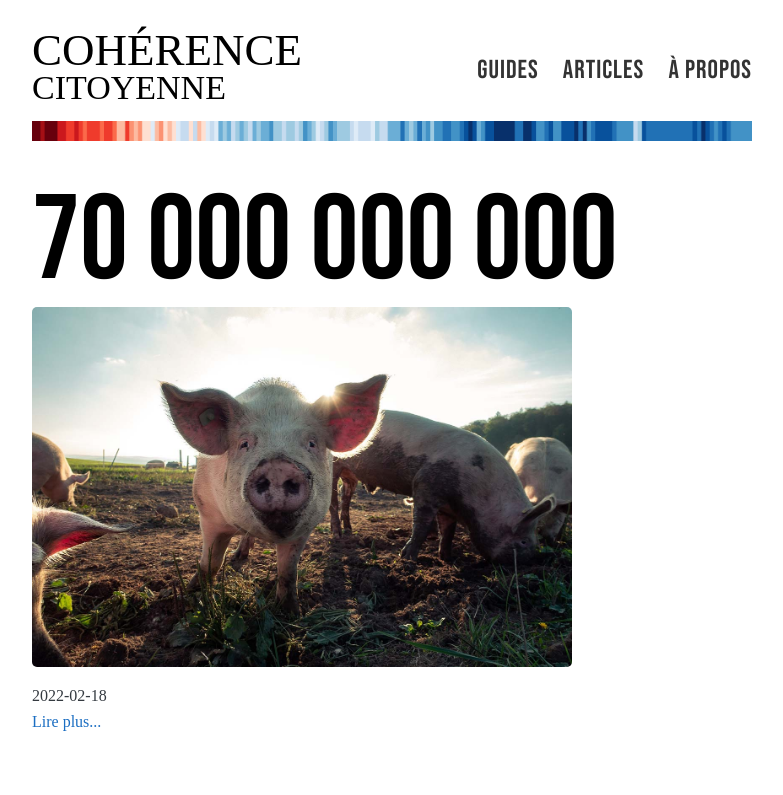
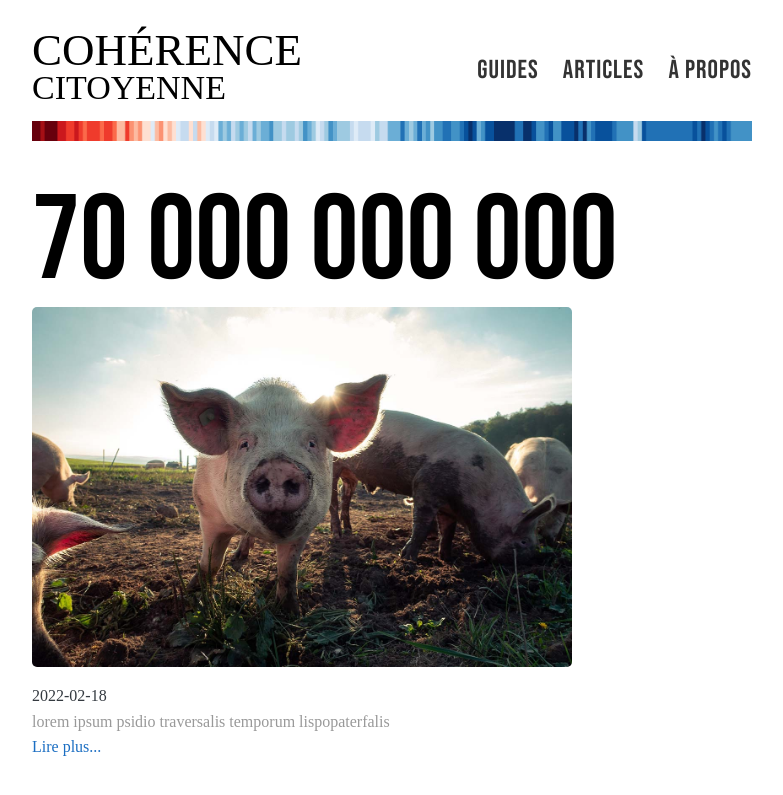
Before and after one commit to loicguichaoua/loicguichaoua.github.io, a Jekyll site: the page built from index.html, in a window 1280 px wide. Shown: the top 795 px of the page, without its empty margins (248-1031 px from the left). Built offline with Jekyll 4.4.1, drawn with Linux system fonts in a browser that asks for light colours; some web fonts are replaced; the list of posts is cut into pages by our own code.

Commit message:
homepage

```diff
--- a/index.html
+++ b/index.html
@@ -1,6 +1,5 @@
 ---
 title: Cohérence Citoyenne
-description: lorem ipsum lorem ipsum lorem ipsum lorem ipsum lorem ipsum
 layout: default
 ---
 
--- a/my_collections/_posts/2022-02-18-70-000-000-000.md
+++ b/my_collections/_posts/2022-02-18-70-000-000-000.md
@@ -2,6 +2,7 @@
 title: 70 000 000 000
 layout: post
 date: 2022-02-18
+description: lorem ipsum psidio traversalis temporum lispopaterfalis
 image: /images/posts/friend-or-food.jpg
 tags:
   - Vegan
```
